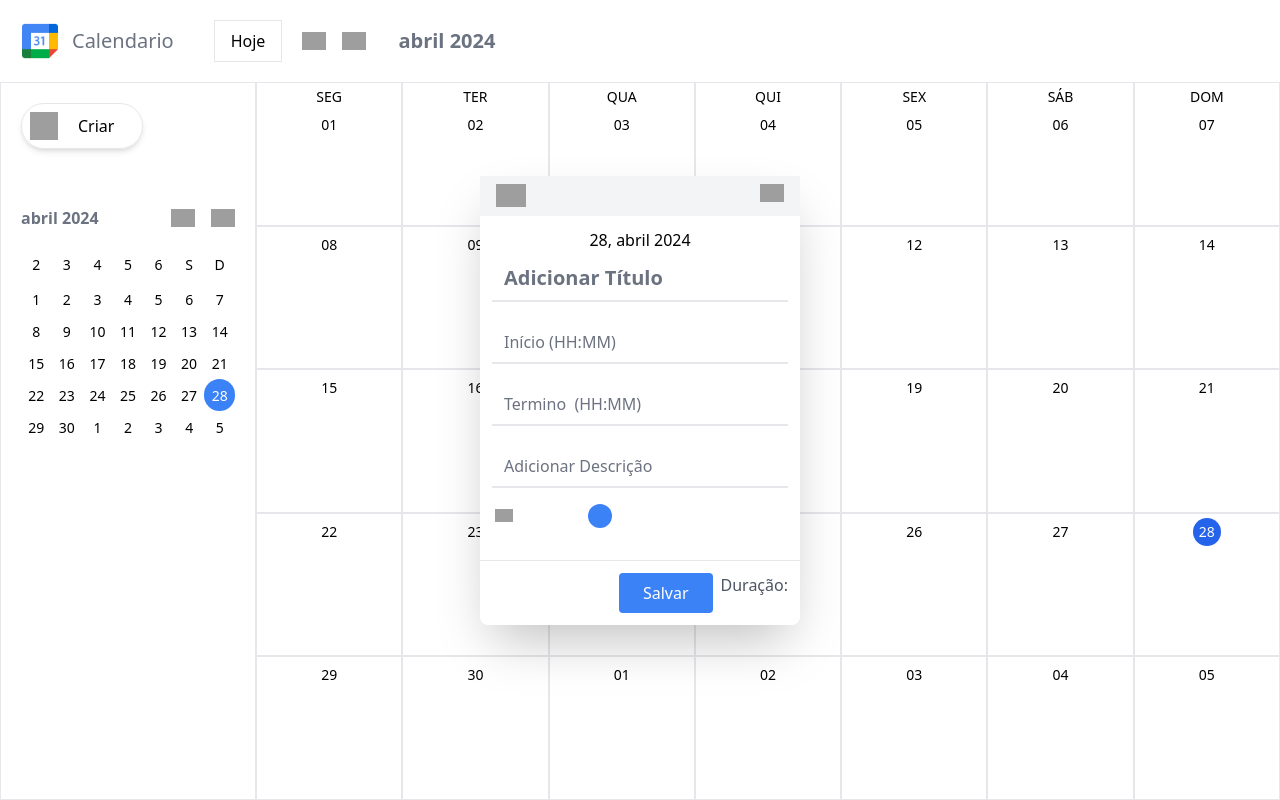
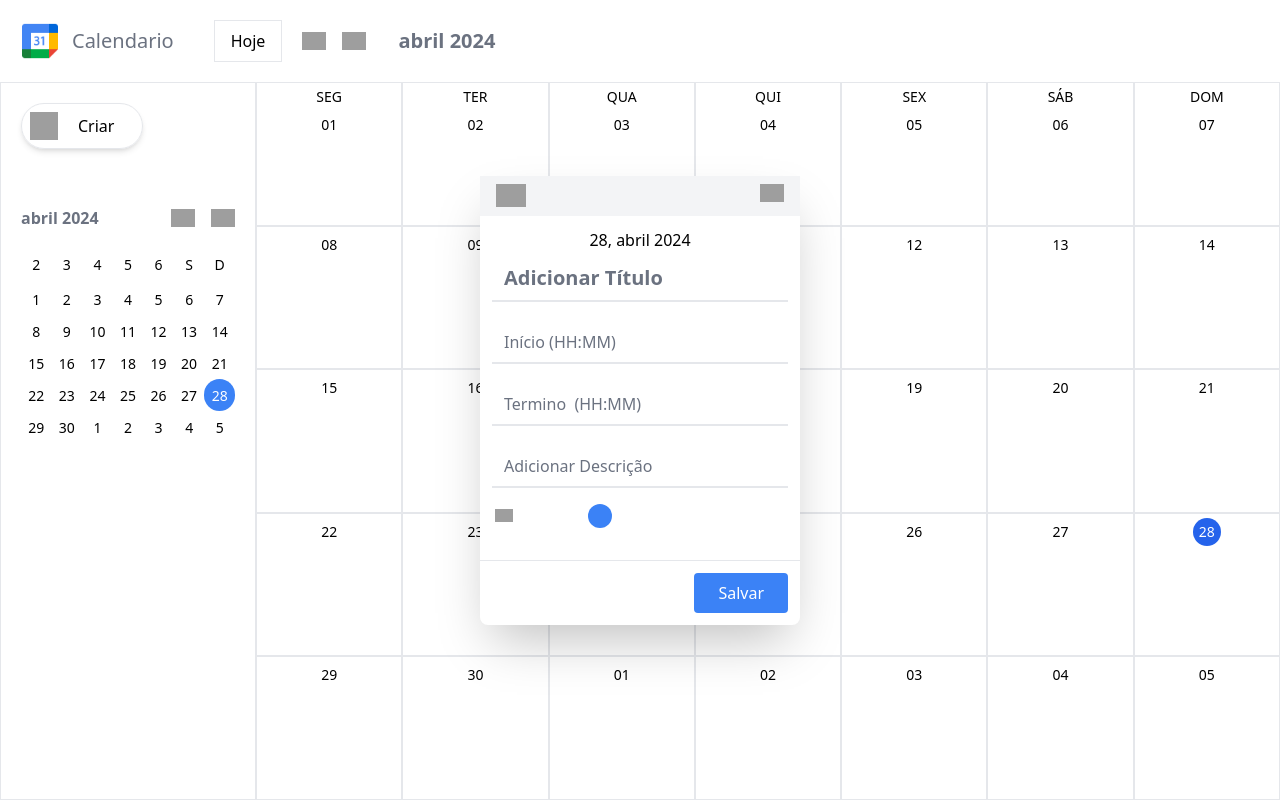
Before and after one commit to isaac-kapela/calendrio-de-Tarefas, a React (Vite) app in the folder Calendario-react/: page / in a window 1280 px wide. Both pictures are taken after a click on the button "Criar". Built offline with nearby package versions, Linux system fonts and the light colour scheme; grey boxes are pictures that could not be loaded.

Commit message:
deixando o codigo mais limpo

```diff
--- a/Calendario-react/src/components/ModalTarefa.jsx
+++ b/Calendario-react/src/components/ModalTarefa.jsx
@@ -1,4 +1,3 @@
-
 import { useContext, useState } from "react";
 import GlobalContext from "../context/GlobalContex";
 import dayjs from "dayjs";
@@ -41,8 +40,6 @@ export default function ModalTarefa() {
     const formattedInput = input.replace(/^(\d{2})/, "$1:");
     setHoraFim(formattedInput);
   }
-
-
 
   function handleenviar(e) {
     e.preventDefault();
@@ -111,7 +108,9 @@ export default function ModalTarefa() {
           </header>
 
           <div className="p-3">
-          <p className="text-center">{diaEscolhido.format("DD, MMMM  YYYY")}</p>
+            <p className="text-center">
+              {diaEscolhido.format("DD, MMMM  YYYY")}
+            </p>
             <input
               type="text"
               name="titulo"
@@ -180,9 +179,8 @@ export default function ModalTarefa() {
             >
               Salvar
             </button>
-            <span className="ml-2 text-gray-600">
-              Duração: {calcularDuracao(horaInicio, horaFim)}
-            </span>
+
+            {calcularDuracao(horaInicio, horaFim)}
           </footer>
         </form>
       </div>
```
